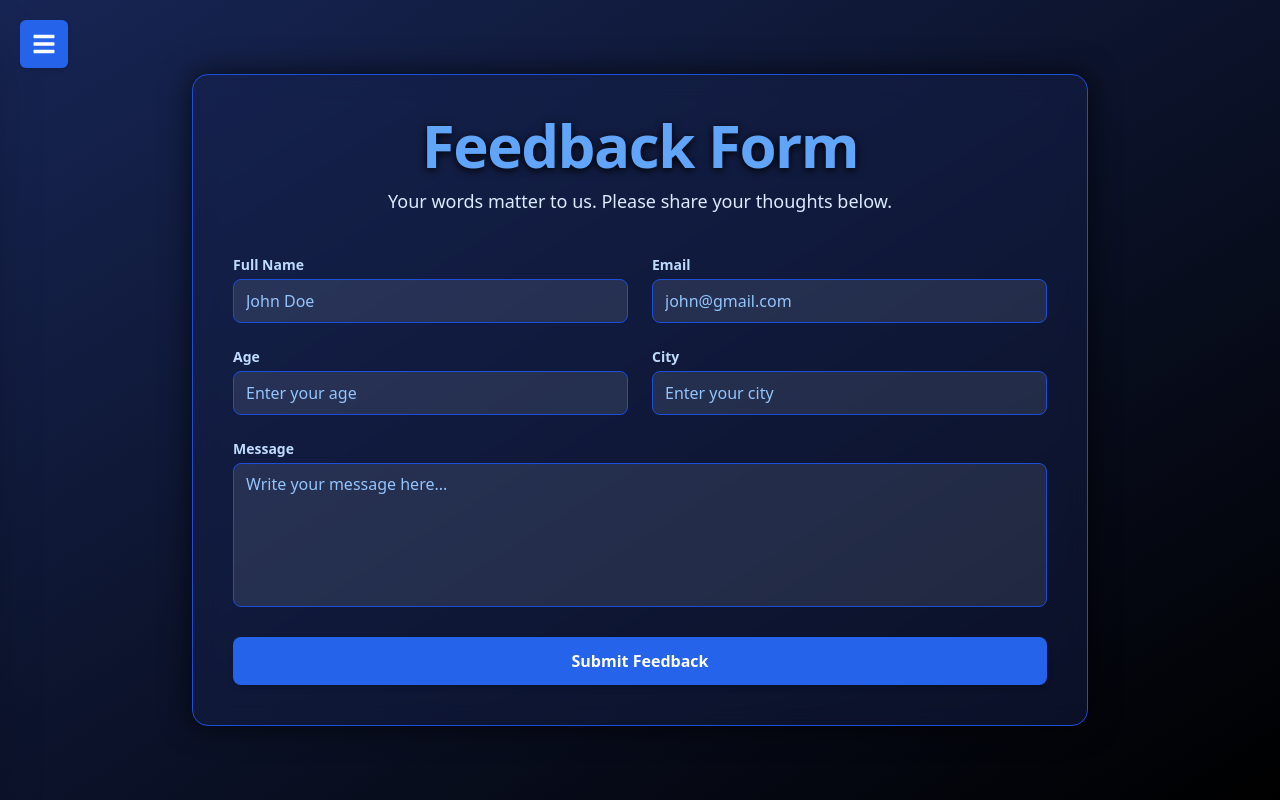
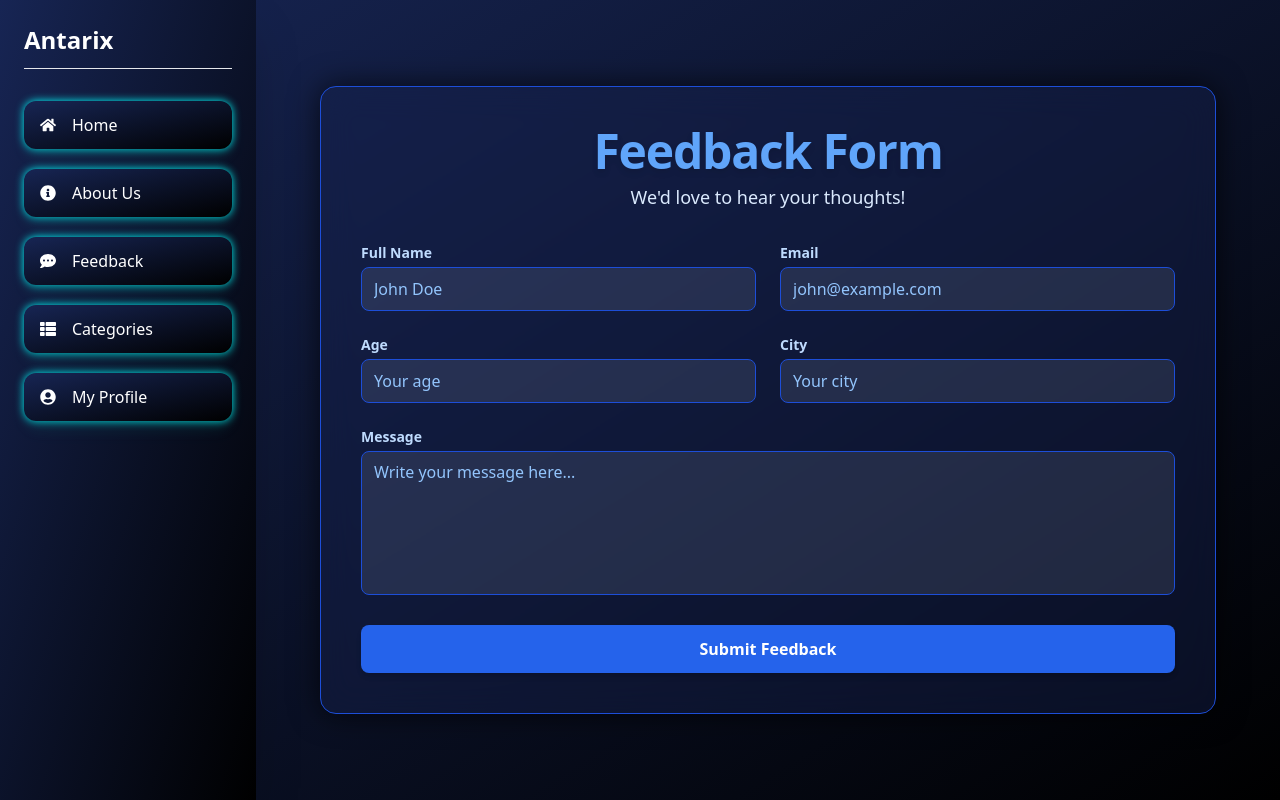
Before and after one commit to devesh-chaudhary81/FRONTEND-FOR-VIRTUAL-LIBRARY, a React (Vite) app: page /feedback in a window 1280 px wide. Built offline with nearby package versions, Linux system fonts and the light colour scheme.

Commit message:
add sidebar

```diff
--- a/src/components/sidebar.jsx
+++ b/src/components/sidebar.jsx
@@ -1,4 +1,3 @@
-
 import React, { useState } from 'react';
 import { Link } from 'react-router-dom';
 import {
@@ -19,25 +18,24 @@ const Sidebar = () => {
 
   return (
     <div className="relative">
-      {/* Hamburger Icon - show only when sidebar is closed */}
-      {!isOpen && (
-        <button
-          className="text-white bg-blue-600 p-3 rounded-md shadow-md hover:bg-blue-700 transition duration-300 fixed top-5 left-5 z-50"
-          onClick={toggleSidebar}
-        >
-          <FaBars size={24} />
-        </button>
-      )}
+      {/* Hamburger Icon - only on small screens */}
+      <button
+        className="text-white bg-blue-600 p-3 rounded-md shadow-md hover:bg-blue-700 transition duration-300 fixed top-5 left-5 z-50 lg:hidden"
+        onClick={toggleSidebar}
+      >
+        <FaBars size={24} />
+      </button>
 
       {/* Sidebar */}
       <div
-        className={`fixed top-0 left-0 h-full w-64 bg-gradient-to-br from-blue-950 to-black text-white p-6 transition-transform duration-500 z-40 ${
-          isOpen ? 'translate-x-0' : '-translate-x-full'
-        } shadow-2xl`}
+        className={`fixed top-0 left-0 h-screen w-64 bg-gradient-to-br from-blue-950 to-black text-white p-6 z-40 shadow-2xl
+          transition-transform duration-500
+          ${isOpen ? 'translate-x-0' : '-translate-x-full'}
+          lg:translate-x-0 lg:static lg:block`}
       >
-        {/* Close (X) Icon inside sidebar */}
+        {/* Close (X) Icon - only on small screens */}
         <button
-          className="absolute top-5 right-5 text-white hover:text-blue-300 transition"
+          className="absolute top-5 right-5 text-white hover:text-blue-300 transition lg:hidden"
           onClick={toggleSidebar}
         >
           <FaTimes size={22} />
@@ -52,16 +50,16 @@ const Sidebar = () => {
             <Link
               to="/"
               onClick={handleLinkClick}
-              className="w-full flex items-center gap-4 px-4 py-3  bg-gradient-to-br from-blue-950 to-black hover:bg-blue-400 rounded-xl shadow-lg drop-shadow-[0_0_4px_#00ffff] transition duration-300 hover:scale-[1.02]"
+              className="w-full flex items-center gap-4 px-4 py-3 bg-gradient-to-br from-blue-950 to-black hover:bg-blue-400 rounded-xl shadow-lg drop-shadow-[0_0_4px_#00ffff] transition duration-300 hover:scale-[1.02]"
             >
               <FaHome /> <span>Home</span>
             </Link>
           </li>
           <li>
             <Link
-              to="/about"
+              to="/about-us"
               onClick={handleLinkClick}
-              className="w-full flex items-center gap-4 px-4 drop-shadow-[0_0_4px_#00ffff] py-3 bg-gradient-to-br from-blue-950 to-black hover:bg-blue-400 rounded-xl shadow-lg transition duration-300 hover:scale-[1.02]"
+              className="w-full flex items-center gap-4 px-4 py-3 bg-gradient-to-br from-blue-950 to-black hover:bg-blue-400 rounded-xl shadow-lg drop-shadow-[0_0_4px_#00ffff] transition duration-300 hover:scale-[1.02]"
             >
               <FaInfoCircle /> <span>About Us</span>
             </Link>
@@ -70,7 +68,7 @@ const Sidebar = () => {
             <Link
               to="/feedback"
               onClick={handleLinkClick}
-              className="w-full flex items-center gap-4 drop-shadow-[0_0_4px_#00ffff] px-4 py-3 bg-gradient-to-br from-blue-950 to-black hover:bg-blue-400 rounded-xl shadow-lg transition duration-300 hover:scale-[1.02]"
+              className="w-full flex items-center gap-4 px-4 py-3 bg-gradient-to-br from-blue-950 to-black hover:bg-blue-400 rounded-xl shadow-lg drop-shadow-[0_0_4px_#00ffff] transition duration-300 hover:scale-[1.02]"
             >
               <FaCommentDots /> <span>Feedback</span>
             </Link>
@@ -79,7 +77,7 @@ const Sidebar = () => {
             <Link
               to="/categories"
               onClick={handleLinkClick}
-              className="w-full flex items-center drop-shadow-[0_0_4px_#00ffff] gap-4 px-4 py-3 bg-gradient-to-br from-blue-950 to-black hover:bg-blue-400 rounded-xl shadow-lg transition duration-300 hover:scale-[1.02]"
+              className="w-full flex items-center gap-4 px-4 py-3 bg-gradient-to-br from-blue-950 to-black hover:bg-blue-400 rounded-xl shadow-lg drop-shadow-[0_0_4px_#00ffff] transition duration-300 hover:scale-[1.02]"
             >
               <FaThList /> <span>Categories</span>
             </Link>
@@ -88,7 +86,7 @@ const Sidebar = () => {
             <Link
               to="/userDashboard"
               onClick={handleLinkClick}
-              className="w-full flex items-center gap-4 px-4 py-3 bg-gradient-to-br from-blue-950 to-black drop-shadow-[0_0_4px_#00ffff] hover:bg-blue-400 rounded-xl shadow-lg transition duration-300 hover:scale-[1.02]"
+              className="w-full flex items-center gap-4 px-4 py-3 bg-gradient-to-br from-blue-950 to-black hover:bg-blue-400 rounded-xl shadow-lg drop-shadow-[0_0_4px_#00ffff] transition duration-300 hover:scale-[1.02]"
             >
               <FaUserCircle /> <span>My Profile</span>
             </Link>
--- a/src/pages/feedback.jsx
+++ b/src/pages/feedback.jsx
@@ -1,7 +1,7 @@
+import React, { useState } from 'react';
+import { toast } from 'react-toastify';
+import Sidebar from '../components/sidebar';
 
-import React, { useState } from 'react';
-import {toast} from 'react-toastify';
-import Sidebar from '../components/sidebar';
 const FeedbackForm = () => {
   const [formData, setFormData] = useState({
     fullName: '',
@@ -12,7 +12,6 @@ const FeedbackForm = () => {
   });
 
   const [submitted, setSubmitted] = useState(false);
-  const [error, setError] = useState(null);
 
   const handleChange = (e) => {
     setFormData((prev) => ({
@@ -23,7 +22,6 @@ const FeedbackForm = () => {
 
   const handleSubmit = async (e) => {
     e.preventDefault();
-    setError(null);
 
     const user = JSON.parse(localStorage.getItem("user"));
     const userId = user?._id;
@@ -36,16 +34,14 @@ const FeedbackForm = () => {
     try {
       const response = await fetch("https://api-routes.onrender.com/api/feedback", {
         method: "POST",
-        headers: {
-          "Content-Type": "application/json"
-        },
+        headers: { "Content-Type": "application/json" },
         body: JSON.stringify({ ...formData, userId })
       });
 
-      if (!response.ok) throw new toast.error("Failed to submit feedback");
+      if (!response.ok) throw new Error("Failed to submit feedback");
 
       setSubmitted(true);
-      toast.success("Form submitted successfully!");
+      toast.success("Feedback submitted!");
       setFormData({ fullName: '', email: '', age: '', city: '', message: '' });
     } catch (err) {
       toast.error(err.message || "Something went wrong");
@@ -53,29 +49,27 @@ const FeedbackForm = () => {
   };
 
   return (
-    <div className="flex min-h-screen items-center justify-center bg-gradient-to-br from-blue-950 to-black p-4">
-      <div><Sidebar/></div>
-      <div className="w-full max-w-4xl bg-blue-950/40 border border-blue-700 rounded-2xl p-10 shadow-[0_0_30px_rgba(0,0,0,0.7)] backdrop-blur-md">
-        <div className="text-center mb-10">
-          <h1 className="text-blue-400 text-5xl md:text-6xl font-extrabold tracking-tight drop-shadow-[0_2px_4px_black]">
+    <div className="flex min-h-screen bg-gradient-to-br from-blue-950 to-black text-white">
+      <Sidebar />
+      <div className="flex flex-1 items-center justify-center p-6">
+        <div className="w-full max-w-4xl bg-blue-950/40 border border-blue-700 rounded-2xl p-10 shadow-[0_0_30px_rgba(0,0,0,0.7)] backdrop-blur-lg">
+          <div className="text-center mb-8">
+            <h1 className="text-blue-400 text-5xl font-extrabold tracking-tight drop-shadow-md">
               Feedback Form
             </h1>
-          <p className="mt-3 text-blue-100 text-base md:text-lg">
-            Your words matter to us. Please share your thoughts below.
-          </p>
+            <p className="mt-2 text-blue-100 text-lg">We'd love to hear your thoughts!</p>
           </div>
 
           {submitted && (
-          <p className="text-green-400 text-center mb-4 font-semibold">Thank you for your feedback!</p>
-        )}
-        {error && (
-          <p className="text-red-400 text-center mb-4 font-semibold">{error}</p>
+            <p className="text-green-400 text-center mb-4 font-semibold">
+              Thank you for your feedback!
+            </p>
           )}
 
           <form onSubmit={handleSubmit} className="space-y-6">
-          <div className="flex flex-wrap md:flex-nowrap gap-6">
-            <div className="w-full md:w-1/2">
-              <label htmlFor="fullName" className="block text-blue-200 mb-1 text-sm font-semibold">
+            <div className="grid grid-cols-1 md:grid-cols-2 gap-6">
+              <div>
+                <label htmlFor="fullName" className="block text-sm font-semibold text-blue-200 mb-1">
                   Full Name
                 </label>
                 <input
@@ -88,8 +82,9 @@ const FeedbackForm = () => {
                   required
                 />
               </div>
-            <div className="w-full md:w-1/2">
-              <label htmlFor="email" className="block text-blue-200 mb-1 text-sm font-semibold">
+
+              <div>
+                <label htmlFor="email" className="block text-sm font-semibold text-blue-200 mb-1">
                   Email
                 </label>
                 <input
@@ -97,16 +92,14 @@ const FeedbackForm = () => {
                   id="email"
                   value={formData.email}
                   onChange={handleChange}
-                placeholder="john@gmail.com"
+                  placeholder="john@example.com"
                   className="w-full h-11 rounded-lg bg-blue-100/10 border border-blue-700 text-white placeholder-blue-300 px-3 focus:outline-none focus:ring-2 focus:ring-blue-400"
                   required
                 />
               </div>
-          </div>
 
-          <div className="flex flex-wrap md:flex-nowrap gap-6">
-            <div className="w-full md:w-1/2">
-              <label htmlFor="age" className="block text-blue-200 mb-1 text-sm font-semibold">
+              <div>
+                <label htmlFor="age" className="block text-sm font-semibold text-blue-200 mb-1">
                   Age
                 </label>
                 <input
@@ -114,14 +107,15 @@ const FeedbackForm = () => {
                   id="age"
                   value={formData.age}
                   onChange={handleChange}
-                placeholder="Enter your age"
+                  placeholder="Your age"
                   className="w-full h-11 rounded-lg bg-blue-100/10 border border-blue-700 text-white placeholder-blue-300 px-3 focus:outline-none focus:ring-2 focus:ring-blue-400"
                   min="1"
                   required
                 />
               </div>
-            <div className="w-full md:w-1/2">
-              <label htmlFor="city" className="block text-blue-200 mb-1 text-sm font-semibold">
+
+              <div>
+                <label htmlFor="city" className="block text-sm font-semibold text-blue-200 mb-1">
                   City
                 </label>
                 <input
@@ -129,7 +123,7 @@ const FeedbackForm = () => {
                   id="city"
                   value={formData.city}
                   onChange={handleChange}
-                placeholder="Enter your city"
+                  placeholder="Your city"
                   className="w-full h-11 rounded-lg bg-blue-100/10 border border-blue-700 text-white placeholder-blue-300 px-3 focus:outline-none focus:ring-2 focus:ring-blue-400"
                   required
                 />
@@ -137,7 +131,7 @@ const FeedbackForm = () => {
             </div>
 
             <div>
-            <label htmlFor="message" className="block text-blue-200 mb-1 text-sm font-semibold">
+              <label htmlFor="message" className="block text-sm font-semibold text-blue-200 mb-1">
                 Message
               </label>
               <textarea
@@ -147,7 +141,7 @@ const FeedbackForm = () => {
                 placeholder="Write your message here..."
                 className="w-full h-36 rounded-lg bg-blue-100/10 border border-blue-700 text-white placeholder-blue-300 px-3 py-2 resize-none focus:outline-none focus:ring-2 focus:ring-blue-400"
                 required
-            ></textarea>
+              />
             </div>
 
             <button
@@ -159,6 +153,7 @@ const FeedbackForm = () => {
           </form>
         </div>
       </div>
+    </div>
   );
 };
 
```
Also changed, not shown: src/pages/aboutUs.jsx (+9 -7 lines), src/pages/categories.jsx (+18 -8 lines). Lines whose indentation alone changed are shown as unchanged.
